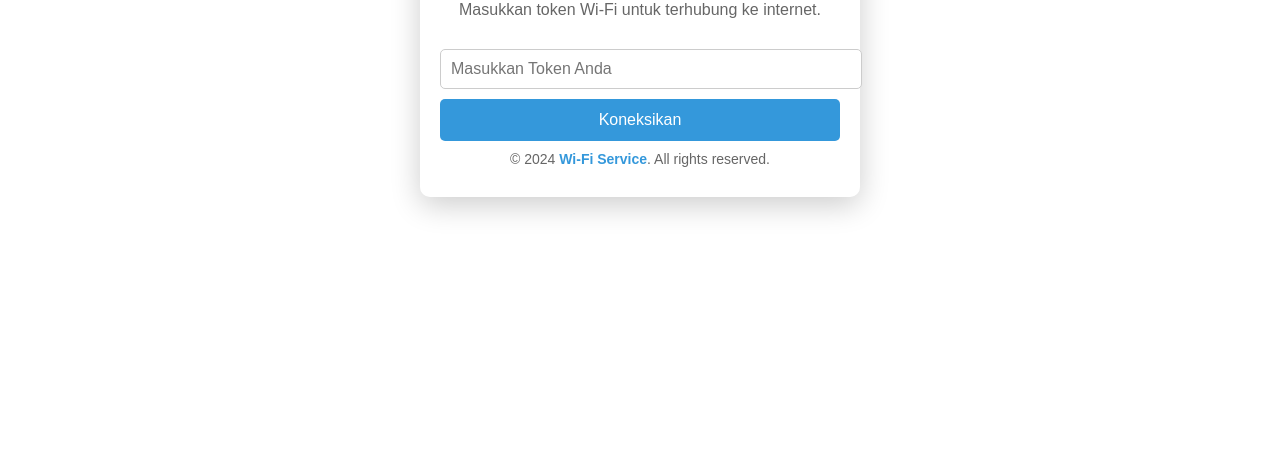
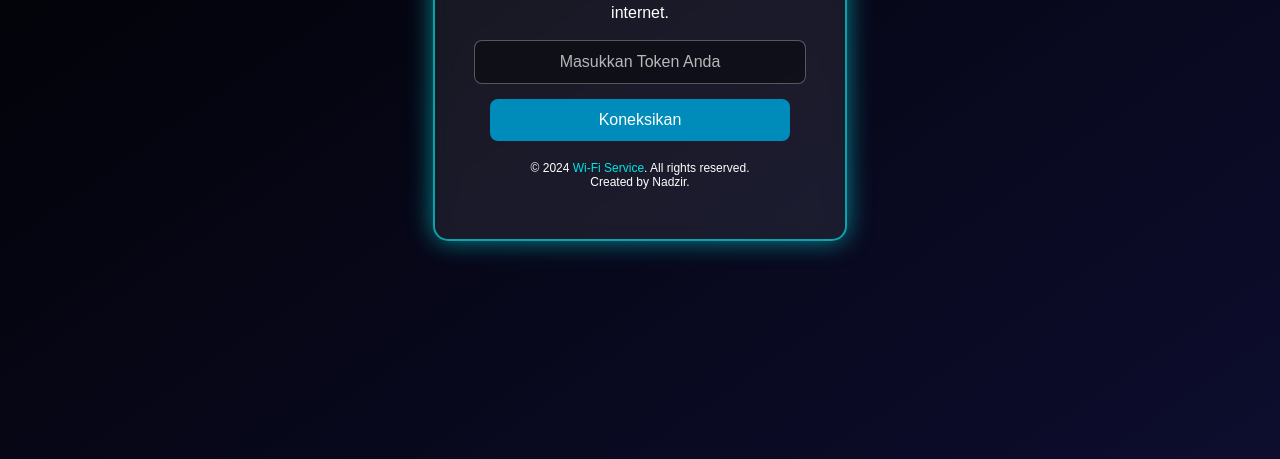
Before and after one commit to Nadzir1/WIFI-TOKEN, a plain HTML site: page index.html in a window 1280 px wide. Shown: the part 341-800 px from the top of the page. Drawn offline with Linux system fonts and the light colour scheme.

Commit message:
index.html

```diff
--- a/index.html
+++ b/index.html
@@ -5,177 +5,180 @@
   <meta name="viewport" content="width=device-width, initial-scale=1.0">
   <title>Wi-Fi Token</title>
   <style>
-        /* General styles */
+    /* General Styles */
     body {
-            font-family: 'Arial', sans-serif;
       margin: 0;
       padding: 0;
+      font-family: Arial, sans-serif;
+      height: 100vh;
       display: flex;
       justify-content: center;
       align-items: center;
-            height: 100vh;
-            background-image: url('images/SMKN1PACET.jpeg');
-            background-size: cover;
-            background-position: center;
-            background-repeat: no-repeat;
-            flex-direction: column;
+      background: linear-gradient(145deg, #000000, #0d0d2e); /* Latar belakang hitam & biru */
     }
 
     .container {
-            background-color: rgba(255, 255, 255, 0.3);
-            width: 400px;
-            max-width: 90%;
-            padding: 20px;
-            box-shadow: 0 8px 30px rgba(0, 0, 0, 0.2);
-            border-radius: 10px;
+      background: rgba(255, 255, 255, 0.08); /* Transparansi */
+      border: 2px solid rgba(0, 255, 255, 0.6); /* Neon border */
+      border-radius: 15px;
+      padding: 40px 30px;
+      width: 350px; /* Lebar container */
+      box-shadow: 0 0 25px rgba(0, 255, 255, 0.5); /* Neon Glow */
+      backdrop-filter: blur(10px);
       text-align: center;
-            display: none;
-            transform: translateY(-10px);
-            transition: transform 0.3s ease, box-shadow 0.3s ease;
     }
 
-        .container.active {
-            display: block;
-            transform: translateY(0);
+    h2, p, .footer {
+      color: white;
+      margin: 10px 0;
     }
 
-        h1 {
-            font-size: 24px;
-            color: #333;
+    h2 {
+      margin-bottom: 15px;
+      font-size: 28px;
+      text-shadow: 0 0 10px rgba(0, 255, 255, 0.7);
     }
 
     p {
-            color: #666;
-            margin: 10px 0;
+      font-size: 16px;
+      line-height: 1.5;
     }
 
-        form {
+    .footer {
+      font-size: 12px;
       margin-top: 20px;
     }
 
-        input[type="text"] {
-            width: 100%;
-            padding: 10px;
-            margin: 10px 0;
-            border: 1px solid #ccc;
-            border-radius: 5px;
-            font-size: 16px;
+    a {
+      color: #00e6e6;
+      text-decoration: none;
     }
 
+    /* Input Styling */
+    input {
+      width: 90%; /* Disesuaikan agar tidak terlalu panjang */
+      max-width: 300px;
+      padding: 12px 15px; /* Padding yang rapi */
+      margin: 15px auto; /* Centered */
+      display: block;
+      border: 1px solid rgba(255, 255, 255, 0.3);
+      background-color: rgba(0, 0, 0, 0.4);
+      color: white;
+      border-radius: 8px;
+      outline: none;
+      font-size: 16px;
+      text-align: center;
+      transition: border 0.3s;
+    }
+
+    input::placeholder {
+      color: rgba(255, 255, 255, 0.7);
+    }
+
+    input:focus {
+      border-color: cyan;
+    }
+
+    /* Button Styling */
     button {
-            width: 100%;
+      width: 90%;
+      max-width: 300px;
       padding: 12px;
-            background-color: #3498db;
+      background-color: #008cba;
       color: white;
       border: none;
-            border-radius: 5px;
+      border-radius: 8px;
+      cursor: pointer;
       font-size: 16px;
-            cursor: pointer;
+      transition: background 0.3s, transform 0.2s;
     }
 
     button:hover {
-            background-color: #2980b9;
+      background-color: #005f73;
+      transform: scale(1.05);
     }
 
-        .footer {
-            margin-top: 10px;
-            font-size: 14px;
-            color: #888;
+    /* Halaman Sukses */
+    .success-page {
+      display: none;
       text-align: center;
+      color: white;
+      animation: fadeIn 1s ease-in-out;
     }
 
-        .connected-screen {
-            display: none;
-            text-align: center;
-            color: #2ecc71;
+    @keyframes fadeIn {
+      from { opacity: 0; }
+      to { opacity: 1; }
     }
 
-        .connected-screen.active {
-            display: block;
+    .success-page h1 {
+      font-size: 2.5rem;
+      margin: 20px 0;
+      text-shadow: 0 0 10px #00e6e6;
     }
 
-        .bottom-section {
-            position: absolute;
-            bottom: 0;
-            width: 100%;
-            text-align: center;
-            padding-bottom: 10px;
+    .success-page p {
+      font-size: 1.2rem;
+      margin-bottom: 10px;
     }
 
-        .bottom-section footer {
-            color: white;
+    .success-page img {
+      width: 200px;
+      height: auto;
+      margin: 20px 0;
+      animation: float 3s infinite alternate ease-in-out;
     }
 
-        .error-message {
-            color: red;
-            margin-top: 10px;
-            display: none;
+    .created-by {
+      margin-top: 30px;
+      font-size: 14px;
+    }
+
+    @keyframes float {
+      from { transform: translateY(0); }
+      to { transform: translateY(-10px); }
     }
   </style>
 </head>
 <body>
-
-    <!-- Form Token Wi-Fi -->
-    <div class="container" id="form-container">
-        <h1>Wi-Fi Token</h1>
+  <!-- Form Input Token -->
+  <div class="container" id="tokenForm">
+    <h2>Wi-Fi Token</h2>
     <p>Masukkan token Wi-Fi untuk terhubung ke internet.</p>
-        <form id="wifi-form">
-            <input type="text" id="token-input" placeholder="Masukkan Token Anda" required>
-            <button type="submit">Koneksikan</button>
-        </form>
-
+    <input type="text" id="tokenInput" placeholder="Masukkan Token Anda">
+    <button onclick="checkToken()">Koneksikan</button>
     <div class="footer">
-            <p>&copy; 2024 <span style="font-weight: 600; color: #3498db;">Wi-Fi Service</span>. All rights reserved.</p>
+      © 2024 <a href="#">Wi-Fi Service</a>. All rights reserved. <br>
+      Created by Nadzir.
+    </div>
   </div>
 
-        <p class="error-message" id="error-message">Token salah! Silakan coba lagi.</p>
-    </div>
-
-    <!-- Halaman Berhasil Koneksi -->
-    <div class="container connected-screen" id="connected-container">
-        <h1>Berhasil Terkoneksi</h1>
-        <p>Anda sudah berhasil terhubung ke Wi-Fi.</p>
-    </div>
-
-    <!-- Footer at the bottom of the page -->
-    <div class="bottom-section">
-        <footer>Created by: Nadzir</footer>
+  <!-- Halaman Sukses -->
+  <div class="success-page" id="successPage">
+    <h1>Selamat Menikmati!</h1>
+    <p>Anda berhasil terhubung. Nikmati internetan dengan puas dan lancar!</p>
+    <img src="https://cdn-icons-png.flaticon.com/512/869/869636.png" alt="Angry Icon">
+    <p>Terima kasih telah menggunakan layanan kami!</p>
+    <div class="created-by">Created by: Nadzir</div>
   </div>
 
   <script>
-        // Daftar token Wi-Fi yang valid
-        const validTokens = ["NADZIR69", "NADZIRCREAZY"];
+    function checkToken() {
+      const validTokens = ["NADZIR69", "NADZIRCREAZY", "NADZIR112"];
 
-        // Tangkap elemen yang diperlukan
-        const formContainer = document.getElementById('form-container');
-        const connectedContainer = document.getElementById('connected-container');
-        const errorMessage = document.getElementById('error-message');
-        const wifiForm = document.getElementById('wifi-form');
-        const tokenInput = document.getElementById('token-input');
+      const inputToken = document.getElementById('tokenInput').value;
 
-        // Event listener untuk form submit
-        wifiForm.addEventListener('submit', function(event) {
-            event.preventDefault(); // Mencegah reload halaman
-
-            const tokenValue = tokenInput.value.trim(); // Ambil nilai token
-
-            // Cek apakah token valid
-            if (validTokens.includes(tokenValue)) {
-                // Sembunyikan form input token
-                formContainer.classList.remove('active');
-
-                // Tampilkan halaman koneksi berhasil
-                connectedContainer.classList.add('active');
-                errorMessage.style.display = 'none'; // Sembunyikan pesan error
+      if (validTokens.includes(inputToken)) {
+        // Hilangkan form token dan tampilkan halaman sukses
+        document.getElementById('tokenForm').style.opacity = "0";
+        setTimeout(() => {
+          document.getElementById('tokenForm').style.display = "none";
+          document.getElementById('successPage').style.display = "block";
+        }, 500);
       } else {
-                // Tampilkan pesan error jika token salah
-                errorMessage.style.display = 'block';
+        alert("Token Salah! Silakan coba lagi.");
       }
-        });
-
-        // Pada awalnya tampilkan form
-        formContainer.classList.add('active');
+    }
   </script>
-
 </body>
 </html>
```
Lines whose indentation alone changed are shown as unchanged.
